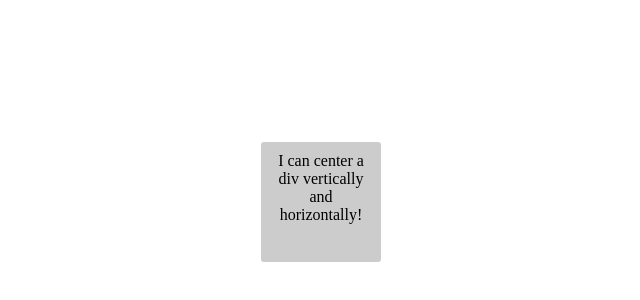
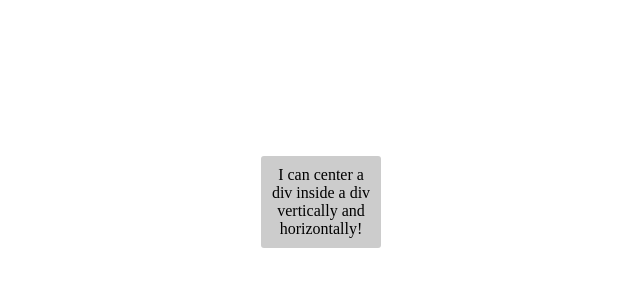
Before and after one commit to MrShameer/Portfolio-Joke, a plain HTML site: page index.html in a window 1280 px wide. Shown: the part 198-498 px from the top of the page, without its empty margins (319-959 px from the left). Drawn offline with Linux system fonts and the light colour scheme.

Commit message:
Update index.html

```diff
--- a/index.html
+++ b/index.html
@@ -1,6 +1,6 @@
 <div class="container">
   <div class="in">
-    <span>I can center a div vertically and horizontally!</span>
+    <span>I can center a div inside a div vertically and horizontally!</span>
   </div>
 
 </div>
@@ -20,7 +20,6 @@
   vertical-align: middle;
   padding: 10px;
   width: 100px;
-  height: 100px;
   background-color: #ccc;
   border-radius: 3px;
 }
```
